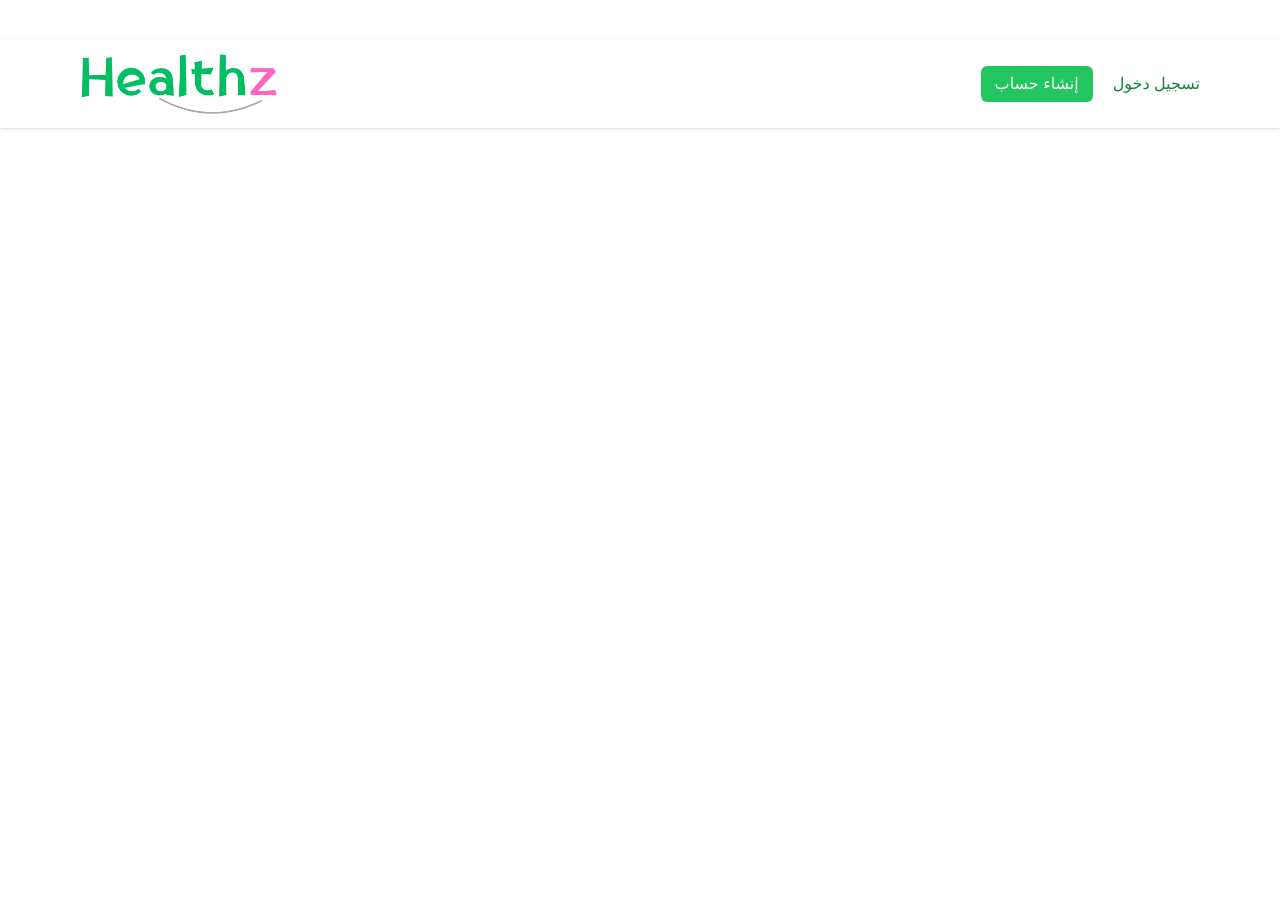
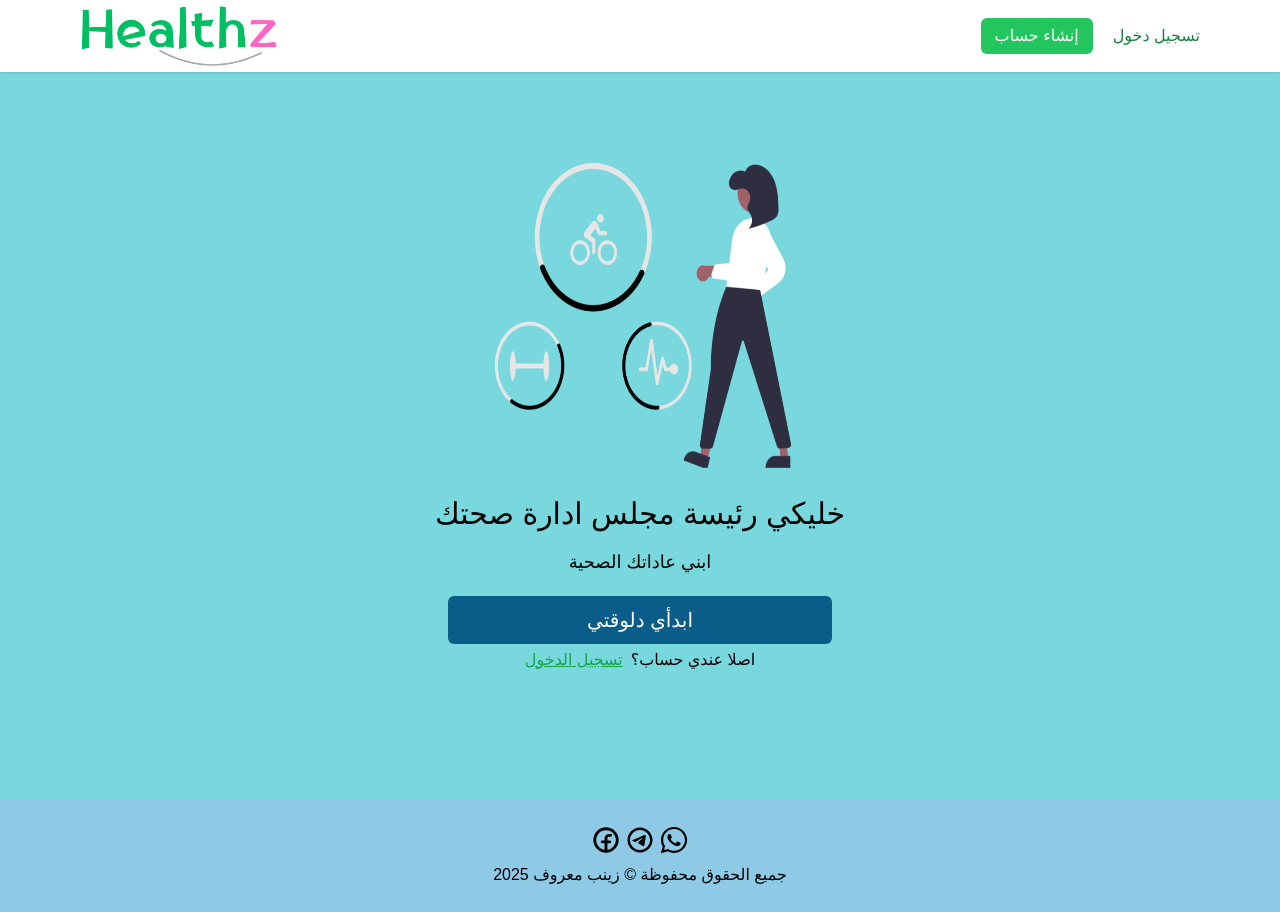
Before and after one commit to omarhatemsobhymostafa/health-z, a React (Create React App) app: page / in a window 1280 px wide. Before the commit the page ends 800 px from the top, so only its background shows below. Built offline with nearby package versions, Linux system fonts and the light colour scheme.

Commit message:
edit the padding and other 6/21 ba3d lama le3bt ma3 yehia

```diff
--- a/package.json
+++ b/package.json
@@ -10,6 +10,7 @@
     "firebase": "^11.9.1",
     "react": "^19.1.0",
     "react-dom": "^19.1.0",
+    "react-icons": "^5.5.0",
     "react-router-dom": "^7.6.2",
     "react-scripts": "5.0.1",
     "web-vitals": "^2.1.4"
--- a/src/App.jsx
+++ b/src/App.jsx
@@ -7,14 +7,16 @@ import Signup from './Components/Signup';
 import Layout from './Components/Layout';
 import HabitTracker from './Components/HabitTracker';
 import LessonPage from './Components/LessonPage';
+import Landing from './Components/Landing';
 
 const router = createBrowserRouter([
   {
     path: '/',
     element: <Layout />,
     children: [
-      { path: '/', element: <HabitTracker />  },
+      { path: '/', element: <Landing />  },
       { path: '/login', element: <Login /> },
+      { path: '/dashboard', element: <HabitTracker /> },
       { path: '/signup', element: <Signup /> },
       { path: '/lesson/:day', element: <LessonPage /> },
     ],
--- /dev/null
+++ b/src/Components/Footer.jsx
@@ -0,0 +1,19 @@
+import React from 'react'
+import { FaWhatsapp } from "react-icons/fa";
+import { RiTelegramLine } from "react-icons/ri";
+import { PiFacebookLogoBold } from "react-icons/pi";
+import { FaHandHoldingHeart } from "react-icons/fa6";
+
+export default function Footer() {
+    return (
+        <footer className='text-center flex flex-col gap-2 justify-center w-full items-center bg-[#8ecae6] h-28'>
+            <div className='flex gap-1 text-3xl'>
+                <a href="https://chat.whatsapp.com/HFWOGxiWDIJ6RPkrB85cF2?fbclid=IwY2xjawLDz5BleHRuA2FlbQIxMABicmlkETFrWER0NlVLNkVST25HeVVDAR5oEw1dLYj0PT3635EgXQXG3MMwHx6H-6FC_Ow9LWyBacvicI_11imQsc6t9A_aem_UP9COyNls5x9icdwb6rF8w" target='_blank'><FaWhatsapp /></a>
+                <a href="https://t.me/ZeinabMarouf1?fbclid=IwY2xjawLDzw1leHRuA2FlbQIxMABicmlkETFrWER0NlVLNkVST25HeVVDAR41dKwizc5JygUtaiuptdbvm84FxNTYi92vi8PKESUWpplS1aTHVjySQLtf3w_aem_EzRrR1jDJLeYHsnMoaBztQ" target='_blank'><RiTelegramLine /></a>
+                <a href="https://www.facebook.com/groups/562877273911059" target='_blank'><PiFacebookLogoBold /></a>
+            </div>
+            <p>جميع الحقوق محفوظة &copy; زينب معروف 2025</p>
+        </footer>
+    )
+}
+<FaHandHoldingHeart />
--- a/src/Components/HabitTracker.jsx
+++ b/src/Components/HabitTracker.jsx
@@ -1,5 +1,7 @@
 import React, { useState, useEffect } from 'react';
 import { Link } from 'react-router-dom';
+import { FaHandHoldingHeart } from "react-icons/fa6";
+
 const lessons = [
   `تختار كربوهيدرات أحسن" يعني إنك تركز على إنك تاكل كربوهيدرات جودتها أحسن...`,
   `تختار كربوهيدرات أحسن" يعني إنك تركز على إنك تاكل كربوهيدرات جودتها أحسن...`,
@@ -78,20 +80,33 @@ function HabitTracker() {
     setError('');
   };
 
-  if (!currentUser) {
-    return <p className="text-center mt-10"> يجب تسجيل الدخول لعرض التقدم</p>;
-  }
+if (!currentUser) {
+  return (
+    <div className="text-center h-[100vh] py-32">
+      <p className="text-xl mb-4 text-[#bb3e03] font-semibold"> سجل الان  </p>
+      <Link to="/login">
+        <button className="bg-[#0a5d89] text-white px-6 py-2 rounded text-lg hover:bg-[#083b5c] transition">
+          تسجيل الدخول
+        </button>
+      </Link>
+      <p className="mt-3">
+        أو <Link to="/signup" className="underline text-green-600 hover:text-green-800">سجّل حساب جديد</Link>
+      </p>
+    </div>
+  );
+}
+
 
   return (
-    <div className="p-4 max-w-6xl mx-auto py-32">
-      <h2 className="mb-20 font-bold text-3xl  ">مرحباً، {currentUser.username} , ازاي الصحة ؟</h2>
+    <div className="p-4 max-w-6xl mx-auto py-60">
+      <h2 className="mb-20 font-bold text-3xl   ">مرحباً، {currentUser.username} , <span className=' '>ازاي الصحة ؟  </span></h2>
 
       <div className='w-full flex justify-center'>
         <div className='bg-[#fec5bb] rounded-3xl h-52 w-52 text-center px-5 py-5 mb-5 content-center z-0'><h2 className="text-xl font-semibold text-center mb-5 "> هل تناولتي الكربوهيدرات  الكاملة علي طبيعتها ؟</h2></div>
       </div>
-      <div className="flex  flex-wrap mb-10">
+      <div className="flex   flex-wrap mb-10">
         {habitState.map((status, index) => (
-          <div key={index} className="border p-4 rounded shadow text-center ${lessonReadState[index] ? 'opacity-50 text-gray-500' : ''}  p-4 rounded  border-[1px] lg:w-[calc(100%/7)] md:w-full bg-[#d0cde1]  text-center hover:shadow-md hover:translate-y-[-1px] shadow-lg shadow-[#87fff980]">
+          <div key={index} className="w-full  lg:w-1/6 border p-4 rounded shadow text-center ${lessonReadState[index] ? 'opacity-50 text-gray-500' : ''}  p-4 rounded  border-[1px]  bg-[#d0cde1]  text-center hover:shadow-md hover:translate-y-[-1px] shadow-lg shadow-[#87fff980]">
             <h2 className="font-semibold">اليوم {index + 1}</h2>
             {status === true && <p className="text-green-600 font-bold"> تم</p>}
             {status === false && <p className="text-red-600 font-bold"> لم يتم</p>}
@@ -123,7 +138,7 @@ function HabitTracker() {
         {lessons.map((lesson, index) => (
           <div
             key={index}
-            className={`border p-4 rounded shadow text-center ${lessonReadState[index] ? 'opacity-50 text-gray-500' : ''}  p-4 rounded  border-[1px] lg:w-[calc(100%/7)] md:w-full bg-[#d0cde1]  text-center hover:shadow-md hover:translate-y-[-1px] shadow-lg shadow-[#87fff980]`}
+            className={`w-full  lg:w-1/6 border p-4 rounded shadow text-center ${lessonReadState[index] ? 'opacity-50 text-gray-500' : ''}  p-4 rounded  border-[1px]  bg-[#d0cde1]  text-center hover:shadow-md hover:translate-y-[-1px] shadow-lg shadow-[#87fff980]`}
           >
             <h2 className="font-semibold">اليوم {index + 1}</h2>
 
@@ -155,7 +170,7 @@ function HabitTracker() {
 
       {error && <p className="text-center text-red-500 mt-4">{error}</p>}
 
-      <div className="mt-6 text-center">
+      <div className="mt-6 text-center bg-[#ffddd2] py-3 ">
         <p>العادات المنجزة: {habitState.filter((v) => v === true).length} من 14</p>
         <p>الدروس المقروءة: {lessonReadState.filter((v) => v === true).length} من 14</p>
       </div>
--- a/src/Components/Header.jsx
+++ b/src/Components/Header.jsx
@@ -4,10 +4,10 @@ import { Link } from 'react-router-dom';
 
 export default function Header() {
   return (
-    <nav className='px-6 md:px-20 py-3 flex flex-col md:flex-row-reverse gap-4 md:gap-0 justify-between items-center fixed w-full bg-white shadow z-50'>
+    <nav className='px-6 md:px-20 py-1 flex flex-col md:flex-row-reverse gap-4 md:gap-0 justify-between items-center fixed w-full bg-white shadow z-50'>
       <Link to='/'><img src={Logo} className='h-12 md:h-16' alt="Logo" /></Link>
 
-      <div className="flex gap-3 md:gap-5 flex-col md:flex-row items-center">
+      <div className="flex gap-3 md:gap-5 flex-row md:flex-row items-center">
         <Link to='/login'>
           <button className='text-green-700 hover:text-green-900'>تسجيل دخول</button>
         </Link>
--- a/src/Components/Landing.jsx
+++ b/src/Components/Landing.jsx
@@ -7,9 +7,9 @@ export default function Landing() {
     <>
       <div className='h-[100vh] w-full bg-[rgb(120,216,222)] flex flex-col items-center py-32'>
             <img src={img} alt=""  className='w-1/4 h-96 ' />
-            <h2 className='text-3xl mt-7'>ابني عاداتك الصحية</h2>
-            <p className='mt-4 text-lg'>بدل ما تعتمد علي الارادة بس !! خليك مدمن للعادات الصحية .</p>
-            <Link to='/signup'><button className='bg-[#0a5d89] w-96 h-12 mt-5 text-white rounded-md text-xl'>ابدأي دلوقتي</button></Link>
+            <h2 className='text-3xl mt-7'>  خليكي رئيسة مجلس ادارة صحتك</h2>
+            <p className='mt-4 text-lg'>ابني عاداتك الصحية</p>
+            <Link to='/dashboard'><button className='bg-[#0a5d89] w-96 h-12 mt-5 text-white rounded-md text-xl'>ابدأي دلوقتي</button></Link>
             <div className='flex gap-2 mt-1'><span>اصلا عندي حساب؟</span><Link to={'./login'} className='underline text-green-600'>تسجيل الدخول</Link></div>
       </div>
     </>
--- a/src/Components/Layout.jsx
+++ b/src/Components/Layout.jsx
@@ -2,6 +2,7 @@
 import { Outlet, Link, useNavigate } from 'react-router-dom';
 import { useEffect, useState } from 'react';
 import Header from './Header'
+import Footer from './Footer';
 function Layout() {
   const navigate = useNavigate();
   const [user, setUser] = useState(null);
@@ -22,6 +23,7 @@ function Layout() {
       <main>
         <Outlet />
       </main>
+      <Footer />
     </div>
   );
 }
--- a/src/Components/LessonPage.jsx
+++ b/src/Components/LessonPage.jsx
@@ -13,7 +13,7 @@ export default function LessonPage() {
   }
 
   return (
-    <div className="max-w-3xl mx-auto py-32 px-4">
+    <div className="max-w-3xl mx-auto py-56 px-4">
       <Link to="/" className="text-blue-600 hover:underline">⬅️ رجوع</Link>
       <h2 className="text-2xl font-bold mb-4">درس اليوم {day}</h2>
       <p className="text-md leading-loose whitespace-pre-line">{lesson}</p>
```
Also changed, not shown: 1 other file (tests, documents, lock files or other folders).
